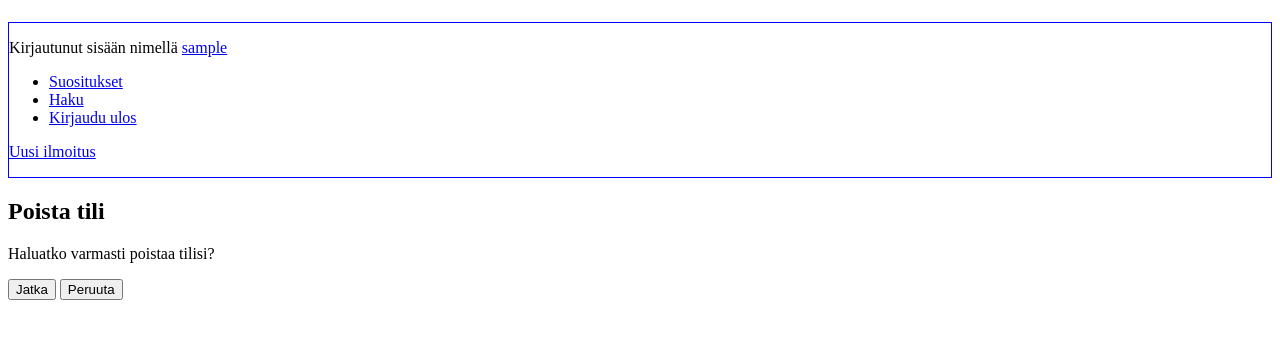
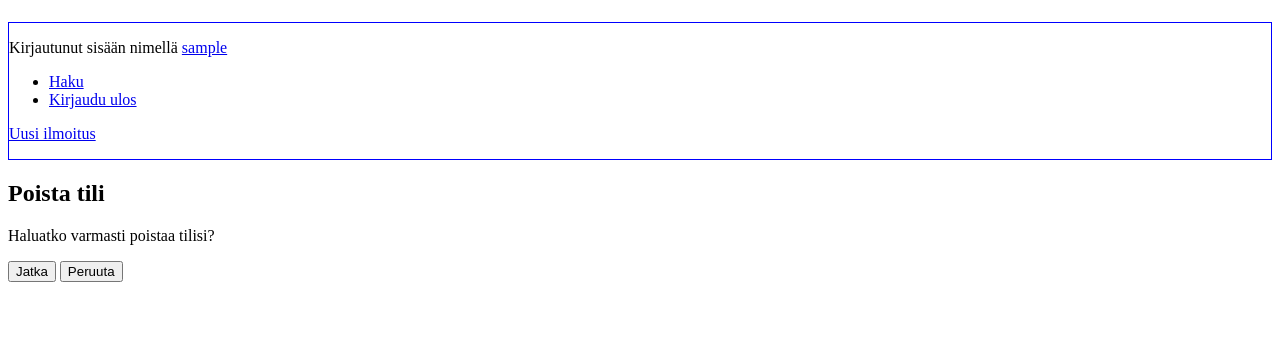
Before and after one commit to mkankaan/plantswap, a Flask app: page /delete_account in a window 1280 px wide. Shown: the part 58-397 px from the top of the page. Run offline with Flask 3, Linux system fonts and the light colour scheme; the visitor is signed in with stand-in values (Sample User, id 1).

Commit message:
Remove unimplemented link

```diff
--- a/templates/layout.html
+++ b/templates/layout.html
@@ -24,7 +24,6 @@
       <div class="nav">
         <nav>
           <ul>
-            <li><a href="/recommendations">Suositukset</a></li>
             <li><a href="/search">Haku</a></li>
             {% if session.username %}
             <li><a href="/logout">Kirjaudu ulos</a></li>
```
